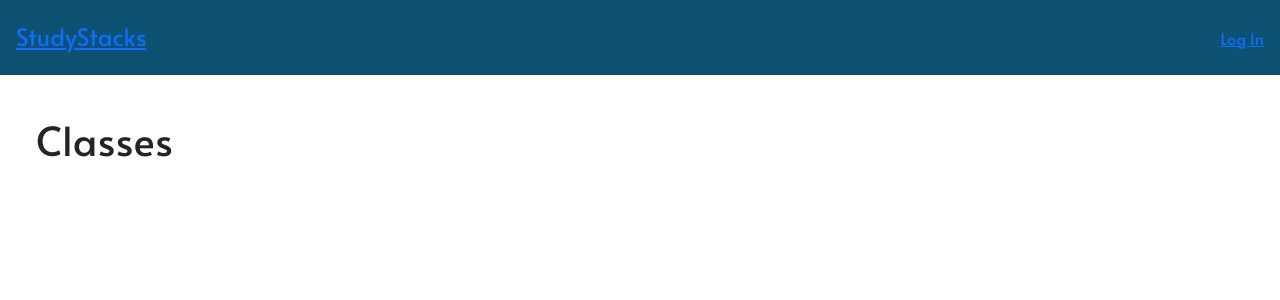
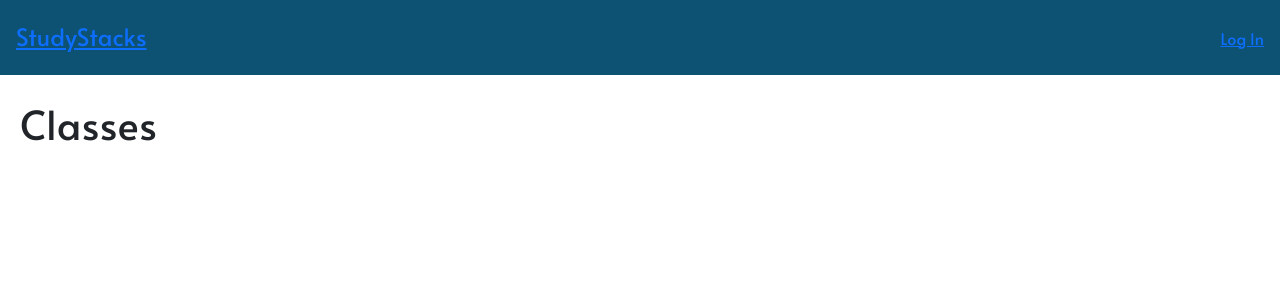
Before and after one commit to irao12/study-stacks, a Next.js app in the folder client/: page /class in a window 1280 px wide. Shown: the top 300 px of the page. Built offline with nearby package versions, Linux system fonts and the light colour scheme.

Commit message:
removed navbar ivan asked for

```diff
--- a/client/src/app/class/components/class.js
+++ b/client/src/app/class/components/class.js
@@ -22,7 +22,7 @@ const ClassPage = () => {
 
   return (
     <div className={`${styles.main_div} background`} >
-      <h1 className={`${styles.title} navbar navbar-light justify-content-between p-3`}>Classes</h1>
+      <h1 className={`${styles.title} `}>Classes</h1>
 
 {/*
       <button onClick={handleInviteClick}>Invite People</button>
```
